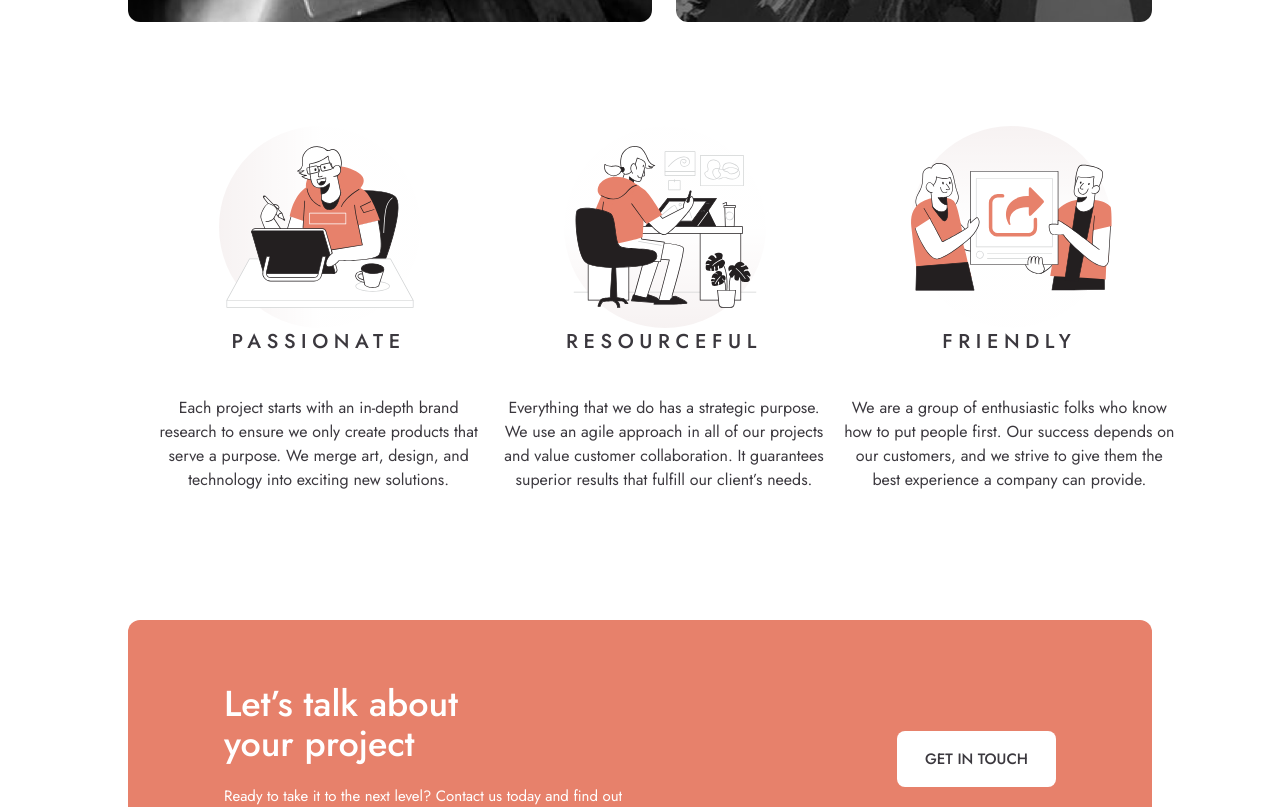
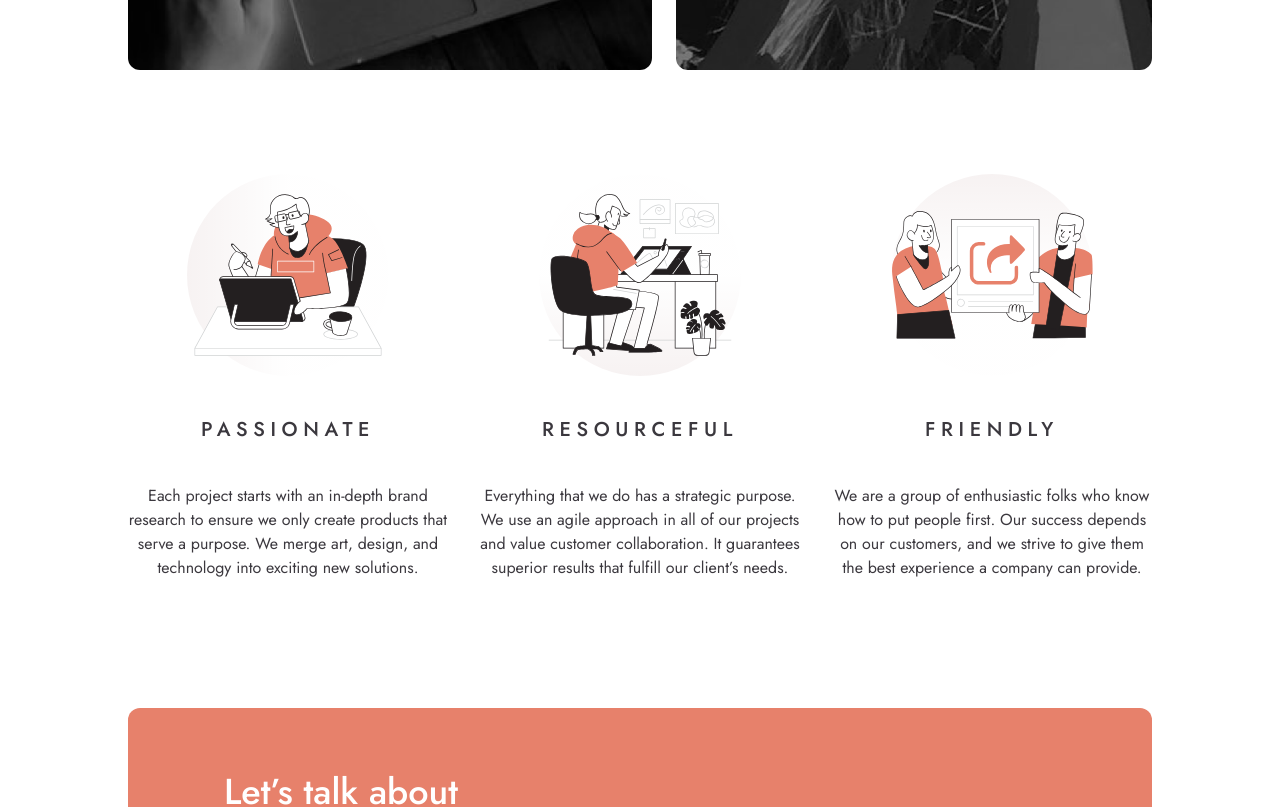
Before and after one commit to guillsav/designo, a React (Create React App) app: page / in a window 1280 px wide. Shown: the part 1400-2207 px from the top of the page. Built offline with nearby package versions, Linux system fonts and the light colour scheme.

Commit message:
Fixing minor UI bugs

```diff
--- a/src/components/Card/index.tsx
+++ b/src/components/Card/index.tsx
@@ -28,7 +28,7 @@ export const Card = ({ feature, type, title, body, btnText }: Props) => {
             objectFit: 'contain'
           }}>
           <h3 className="uppercase font-medium text-3xl">{feature.name}</h3>
-          <button className="mt-4 flex mx-auto items-center">
+          <button className="mt-4 flex mx-auto items-center focus:outline-none">
             <span className="mr-4 tracking-xl uppercase text-btn-text font-medium">
               view projects
             </span>
--- a/src/components/navbar/index.tsx
+++ b/src/components/navbar/index.tsx
@@ -4,7 +4,7 @@ import LogoMark from './assets/logo-mark.png';
 
 export const Navbar = () => {
   return (
-    <header className="px-6 xl:px-0 py-9 md:max-w-5xl container md:mx-auto">
+    <header className="px-6 xl:px-0 py-9 md:max-w-5xl container md:mx-auto lg:mt-4  lg:mb-8">
       <nav>
         <div className="flex justify-between items-center">
           <div className="flex items-center">
--- a/src/pages/homepage/components/hero/index.tsx
+++ b/src/pages/homepage/components/hero/index.tsx
@@ -14,7 +14,7 @@ export const Hero = () => {
             text="Award-winning custom designs and digital branding solutions"
             className="text-sans text-white font-medium text-heading-md font-sans md:text-5xl md:px-24 lg:mt-14"
           />
-          <p className="w-full text-white text-base-sm md:text-base mt-8 font-sans md:px-28 lg:px-24">
+          <p className="w-full lg:w-11/12 text-white text-base-sm md:text-base mt-8 font-sans md:px-28 lg:px-24">
             <span className="md:px-6 lg:px-0">
               With over 10 years in the industry, we are experienced in creating
               fully responsive websites, app design, and engaging brand
--- a/src/pages/homepage/components/values/index.tsx
+++ b/src/pages/homepage/components/values/index.tsx
@@ -5,15 +5,15 @@ export const Values = () => {
   return (
     <section
       id="values"
-      className="flex flex-col items-center justify-start container px-6 mt-32 xl:flex-row xl:px-0">
+      className="flex flex-col items-center justify-start container px-6 mt-32 xl:flex-row xl:items-start xl:justify-start xl:px-0">
       <div className="text-center w-full flex flex-col items-center md:flex-row xl:flex-col">
-        <div className="w-full md:w-1/3 flex justify-center md:inline-block xl:flex-shrink-0 xl:w-1/3 xl:-ml-10">
+        <div className="w-full md:w-1/3 flex justify-center md:inline-block xl:flex xl:flex-col xl:flex-shrink-0 xl:w-1/3 xl:items-center xl:justify-center">
           <Passionate />
         </div>
-        <div className="md:w-full md:text-left md:ml-12 xl:text-center">
+        <div className="md:w-full md:text-left md:ml-12 xl:text-center xl:ml-0">
           <Heading
             text="Passionate"
-            className="text-xl tracking-xl uppercase font-medium mt-10 text-shipGray-500 md:mt-0"
+            className="text-xl tracking-xl uppercase font-medium mt-10 text-shipGray-500"
           />
           <p className="text-shipGray-500 mt-10">
             Each project starts with an in-depth brand research to ensure we
@@ -22,14 +22,14 @@ export const Values = () => {
           </p>
         </div>
       </div>
-      <div className="text-center w-full flex flex-col items-center md:flex-row mt-8 xl:flex-col xl:mt-0 xl:ml-3">
-        <div className="w-full md:w-1/3 flex justify-center md:inline-block xl:flex-shrink-0 xl:w-1/3 xl:-ml-10">
+      <div className="text-center w-full flex flex-col items-center justify-center md:flex-row mt-8 xl:flex-col xl:mt-0 xl:ml-8">
+        <div className="w-full md:w-1/3 flex justify-center md:inline-block xl:flex xl:flex-col xl:flex-shrink-0 xl:w-1/3 xl:items-center xl:justify-center">
           <Resourceful />
         </div>
-        <div className="md:w-full md:text-left md:ml-12 xl:text-center">
+        <div className="md:w-full md:text-left md:ml-12 xl:text-center xl:ml-0">
           <Heading
             text="Resourceful"
-            className="text-xl tracking-xl uppercase font-medium mt-10 text-shipGray-500 md:mt-0"
+            className="text-xl tracking-xl uppercase font-medium mt-10 text-shipGray-500"
           />
           <p className="text-shipGray-500 mt-10">
             Everything that we do has a strategic purpose. We use an agile
@@ -38,14 +38,14 @@ export const Values = () => {
           </p>
         </div>
       </div>
-      <div className="text-center w-full flex flex-col items-center md:flex-row mt-8 xl:flex-col xl:mt-0 xl:ml-3">
-        <div className="w-full md:w-1/3 flex justify-center md:inline-block xl:flex-shrink-0 xl:-ml-10">
+      <div className="text-center w-full flex flex-col items-center justify-center md:flex-row mt-8 xl:flex-col xl:mt-0 xl:ml-8">
+        <div className="w-full md:w-1/3 flex justify-center md:inline-block xl:flex xl:flex-col xl:flex-shrink-0 xl:w-1/3 xl:items-center xl:justify-between">
           <Friendly />
         </div>
-        <div className="md:w-full md:text-left md:ml-12 xl:text-center">
+        <div className="md:w-full md:text-left md:ml-12 xl:text-center xl:ml-0">
           <Heading
             text="Friendly"
-            className="text-xl tracking-xl uppercase font-medium mt-10 text-shipGray-500 md:mt-0"
+            className="text-xl tracking-xl uppercase font-medium mt-10 text-shipGray-500"
           />
           <p className="text-shipGray-500 mt-10">
             We are a group of enthusiastic folks who know how to put people
--- a/tailwind.config.js
+++ b/tailwind.config.js
@@ -49,6 +49,7 @@ module.exports = {
     },
     extend: {
       spacing: {
+        17: '67px',
         18: '72px',
         22: '86px',
         42: '166px',
```
Also changed, not shown: src/lib/utils/data/features/assets/graphic-design.png, src/lib/utils/data/features/assets/web-design.png.
